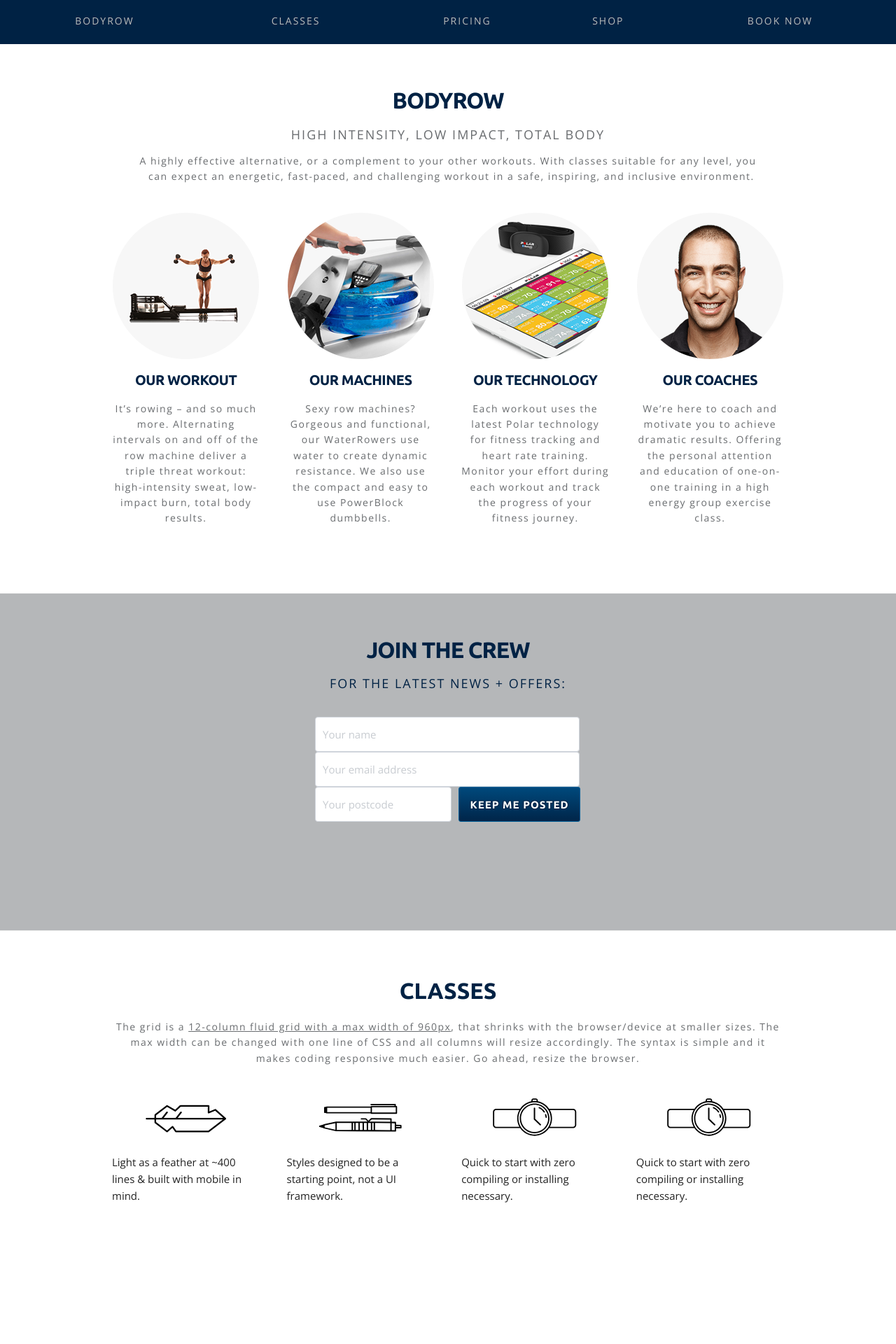
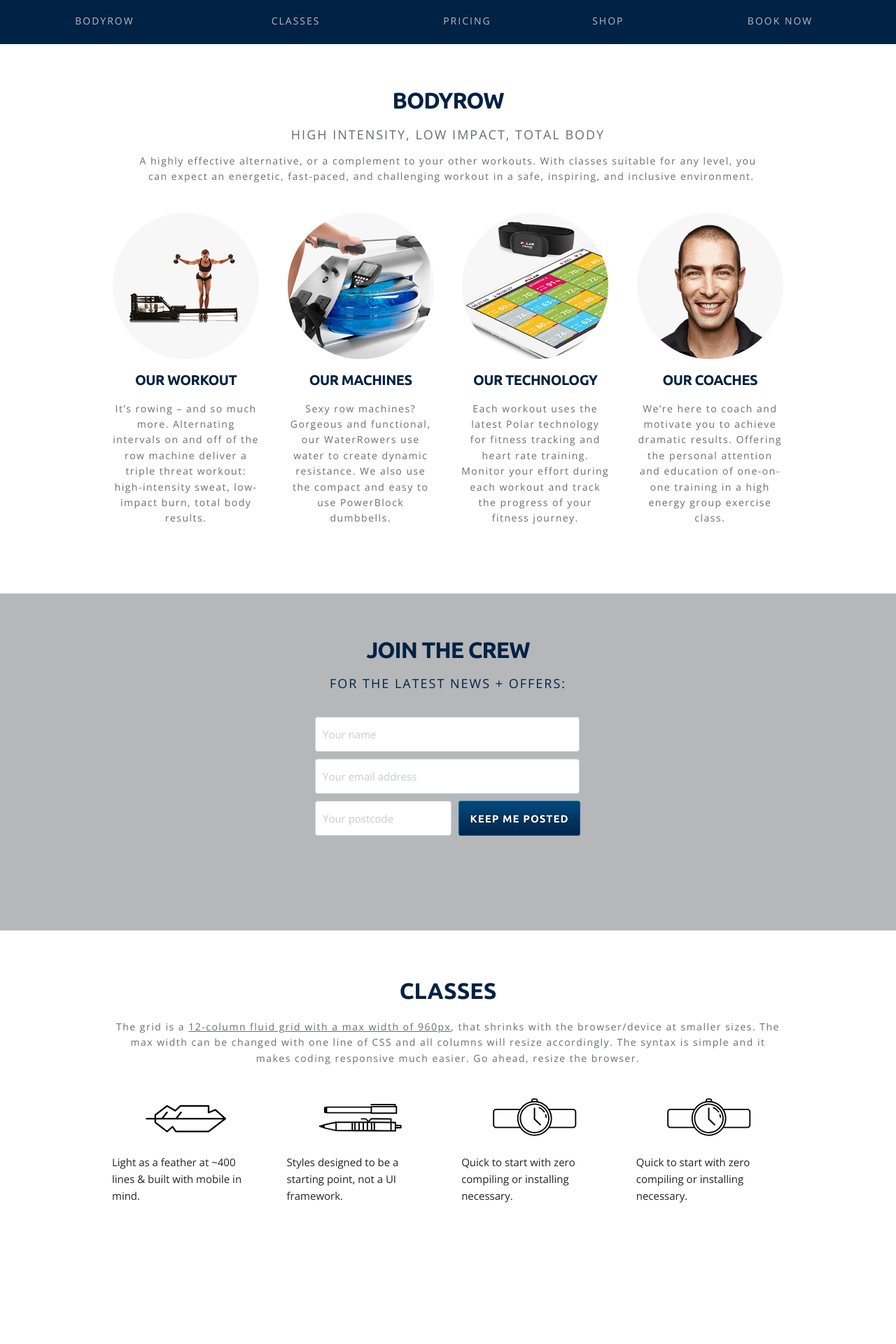
Before and after one commit to ambit/bodyrow, a Jekyll site: the page built from index.html, in a window 1280 px wide. Shown: the part 844-2764 px from the top of the page at 70% size. Built offline with Jekyll 4.4.1, drawn with Linux system fonts in a browser that asks for light colours; nearby versions of some CDN libraries.

Commit message:
form rows

```diff
--- a/css/style.css
+++ b/css/style.css
@@ -110,9 +110,9 @@
 
 /* ----------  Signup Form Template  ---------- */
 
-
 form .formRow {
-  position: relative;
+  margin-bottom: 10px;
+  float: left;
 }
 form button,
 form input {
```
